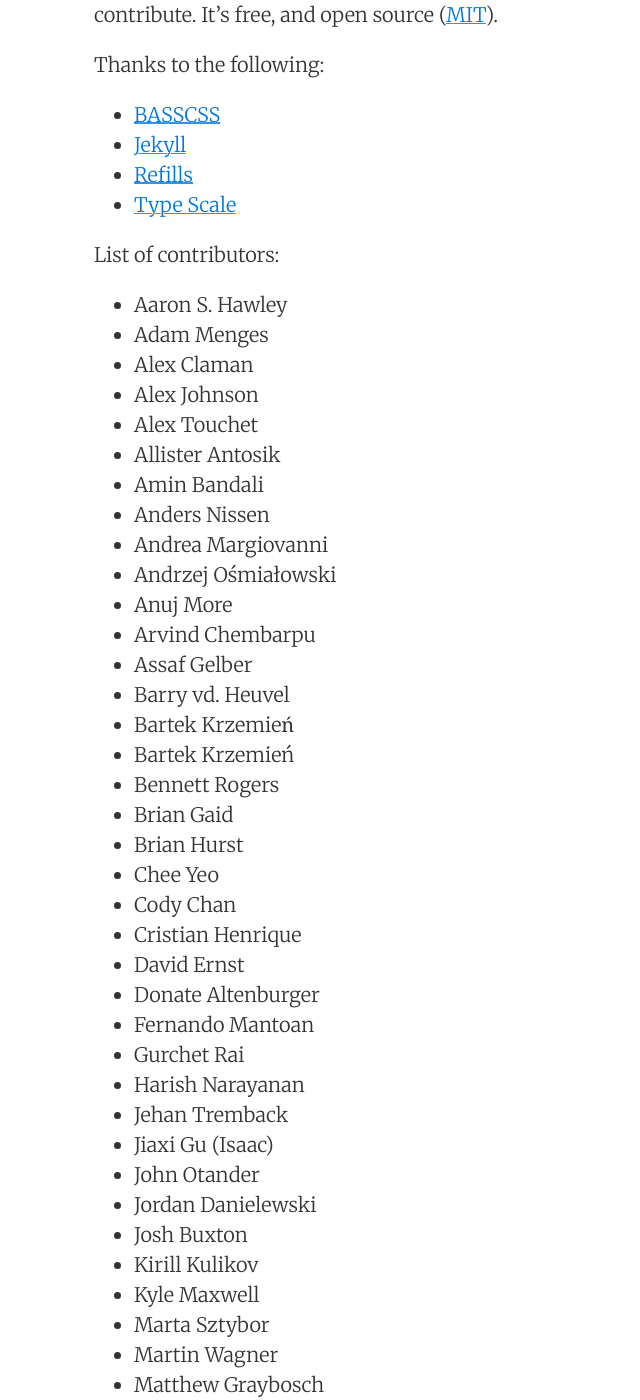
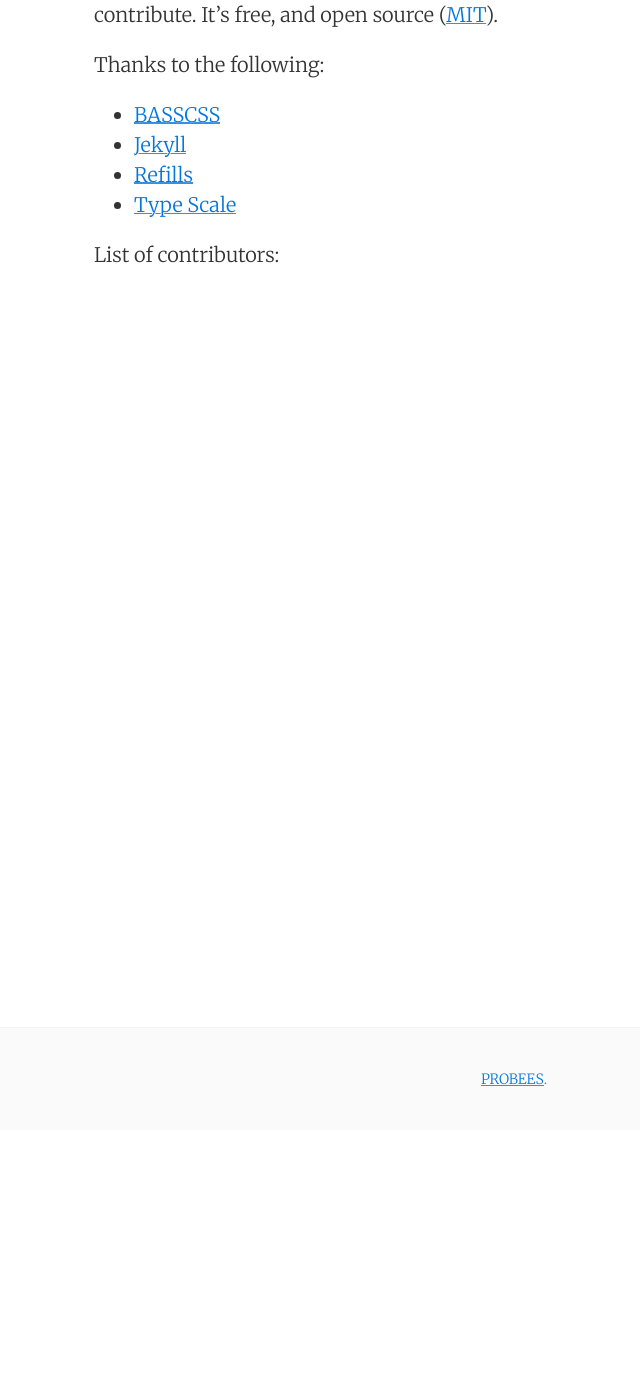
Before and after one commit to probees/probees.github.io, a Jekyll site: the page built from about.md, in a window 1280 px wide and 1400 px high, scrolled down 270 px. Shown: the whole window, without its empty margins (126-766 px from the left). Built offline with Jekyll 4.4.1, drawn with Linux system fonts in a browser that asks for light colours; after the commit the page ends 900 px from its top, so only the background shows below that; some of the changed text lies outside the part shown.

```diff
--- a/_config.yml
+++ b/_config.yml
@@ -125,7 +125,7 @@ sass:
 plugins:
   - jekyll-paginate
   - jekyll-sitemap
-# https://github.com/jekyll/jekyll/issues/2938
+
 exclude:
   - Gemfile
   - Gemfile.lock
--- a/about.md
+++ b/about.md
@@ -20,68 +20,3 @@ Thanks to the following:
 * [Type Scale](http://type-scale.com/)
 
 List of contributors:
-
-- Aaron S. Hawley
-- Adam Menges
-- Alex Claman
-- Alex Johnson
-- Alex Touchet
-- Allister Antosik
-- Amin Bandali
-- Anders Nissen
-- Andrea Margiovanni
-- Andrzej Ośmiałowski
-- Anuj More
-- Arvind Chembarpu
-- Assaf Gelber
-- Barry vd. Heuvel
-- Bartek Krzemień
-- Bartek Krzemień
-- Bennett Rogers
-- Brian Gaid
-- Brian Hurst
-- Chee Yeo
-- Cody Chan
-- Cristian Henrique
-- David Ernst
-- Donate Altenburger
-- Fernando Mantoan
-- Gurchet Rai
-- Harish Narayanan
-- Jehan Tremback
-- Jiaxi Gu (Isaac)
-- John Otander
-- Jordan Danielewski
-- Josh Buxton
-- Kirill Kulikov
-- Kyle Maxwell
-- Marta Sztybor
-- Martin Wagner
-- Matthew Graybosch
-- Maxim Tsoy
-- Mete Balci
-- Mike Lloyd
-- Mikhail Grachev
-- mindwind
-- Nick Rakochy
-- Nikolay Georgiev
-- Oliver Hamlet
-- Onur (e0i)
-- Praveer Gupta
-- Rassol (Karmeye)
-- Ricky Han
-- Roberto Pesando
-- Ryan Jacobs
-- Scott Martin
-- Selim Eren Bekçe
-- Shruti Rijhwani
-- Steef Hegeman
-- Tehmasp Chaudhri
-- Thomas Galvin
-- Timothy Gu
-- Tom Kraak
-- Vishnu Ks
-- Vladislav Arbatov
-- Yaroslav Yadrishnikov
-- Yee Chie Tu
-- Yeou Chien
--- a/contact.html
+++ b/contact.html
@@ -1,6 +1,6 @@
 ---
 layout: page
-title: Say Hello
+title: contact
 permalink: /contact/
 tags: contact
 ---
```
Also changed, not shown: other parts of about.md (+1 -1 lines).
